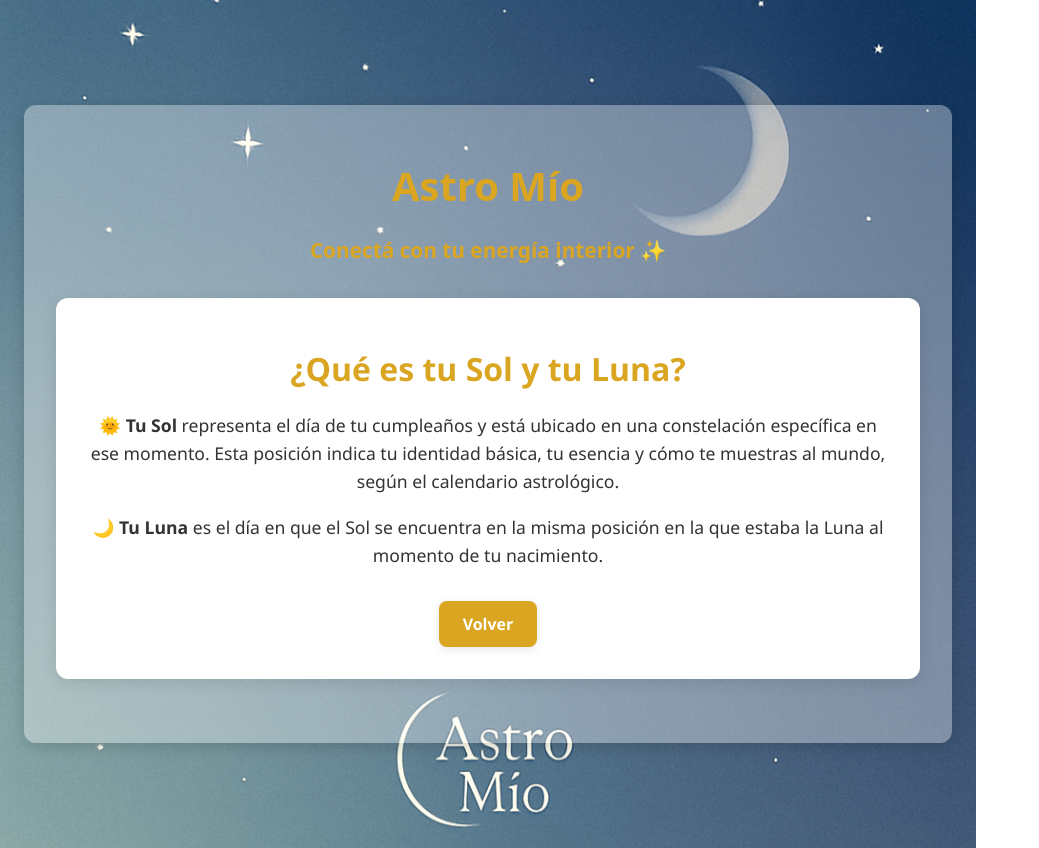
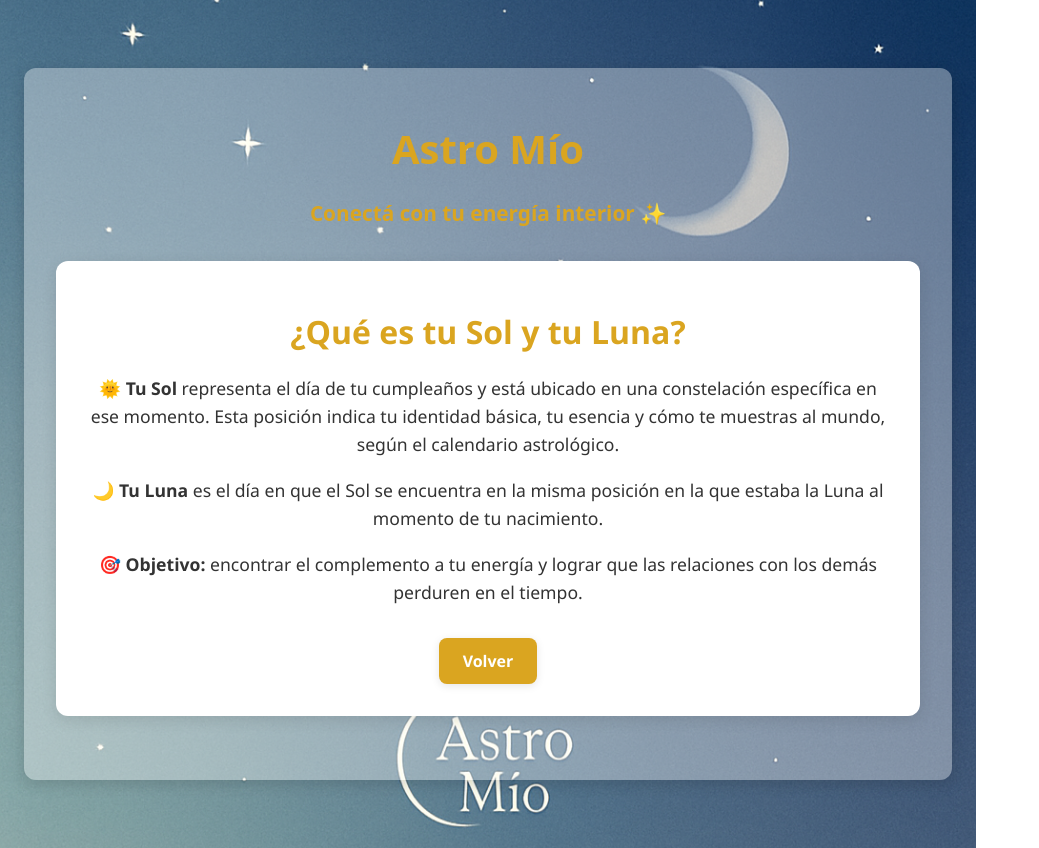
Before and after one commit to Sergio973-web/astro-mio, a React (Vite) app: page /nota-mi-sol-y-mi-luna in a window 1280 px wide. Shown: the whole page, without its empty margins (0-1039 px from the left). Built offline with nearby package versions, Linux system fonts and the light colour scheme.

Commit message:
Achico el ancho del cuadro principal de bienvenida

```diff
--- a/src/components/NotaMiSolYLuna.jsx
+++ b/src/components/NotaMiSolYLuna.jsx
@@ -57,6 +57,11 @@ export default function NotaMiSolYLuna() {
         🌙 <strong>Tu Luna</strong> es el día en que el Sol se encuentra en la misma posición en la que estaba la Luna al momento de tu nacimiento.
       </p>
 
+      <p style={styles.parrafo}>
+        🎯 <strong>Objetivo:</strong> encontrar el complemento a tu energía y lograr que las relaciones con los demás perduren en el tiempo.
+      </p>
+
+
       <button
         onClick={() => navigate(-1)} // Volver a la página anterior
         style={styles.botonVolver}
```
